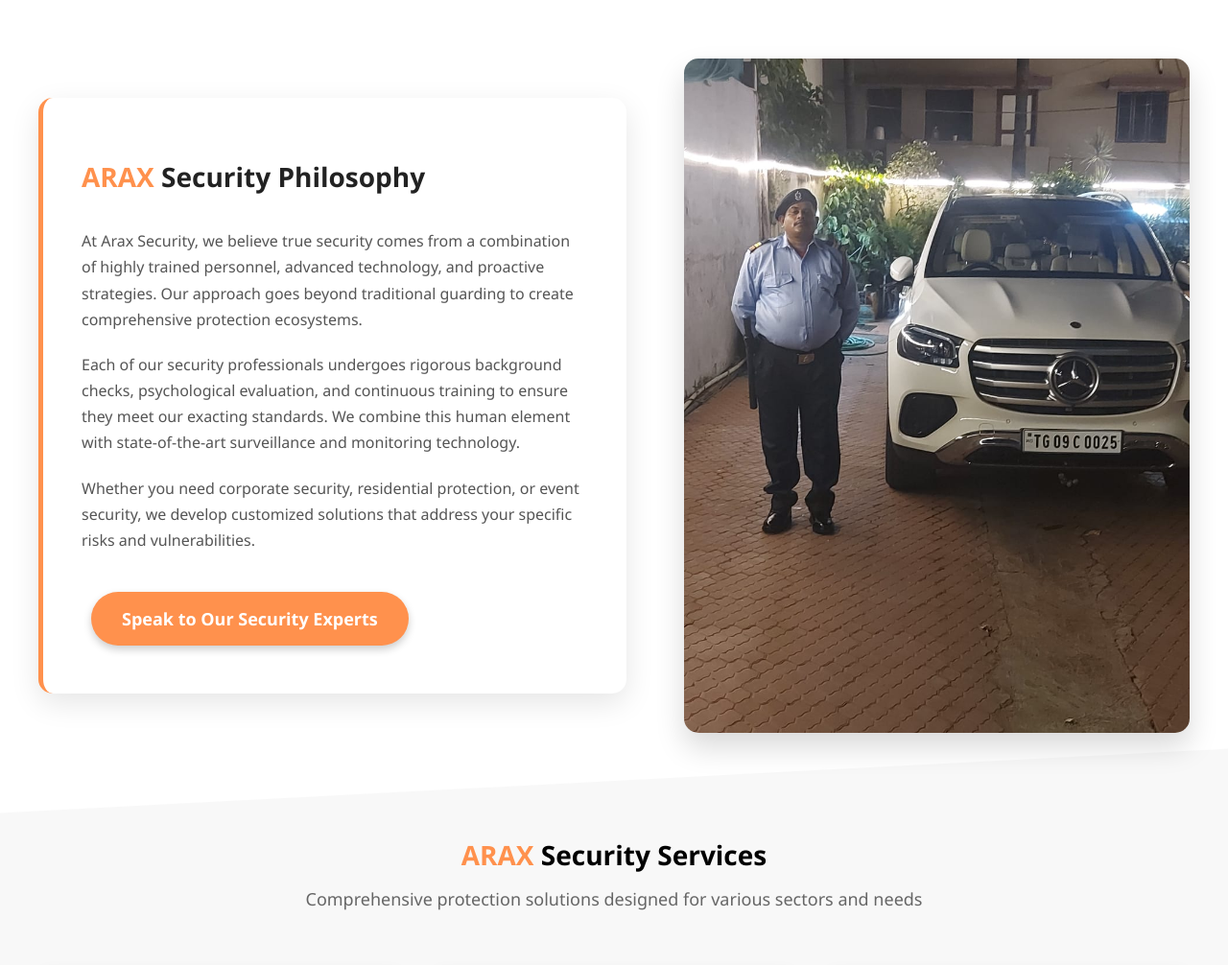
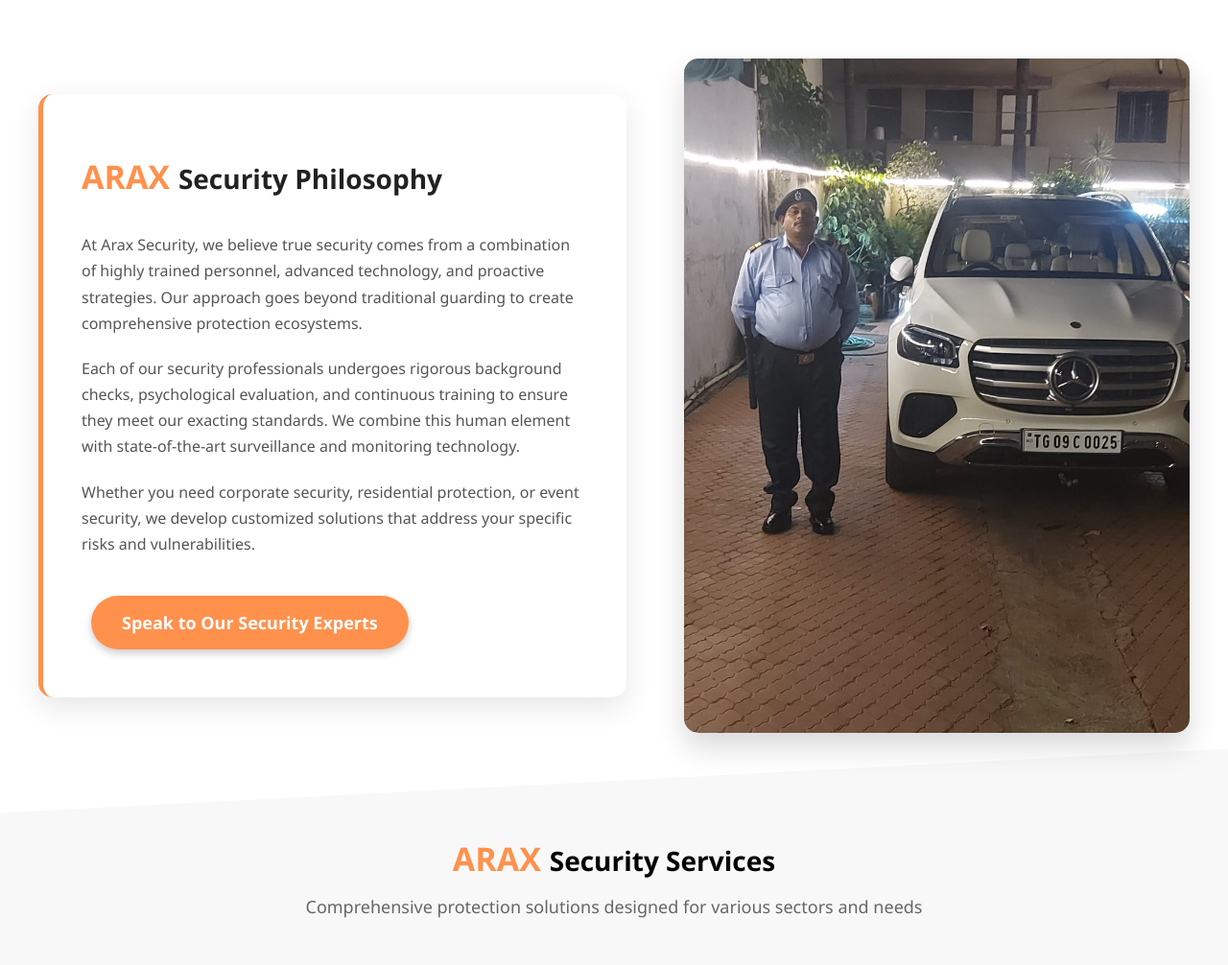
Before and after one commit to vinaykalwala/ARAX, a Django app: page /securityservices/ in a window 1280 px wide. Shown: the part 621-1627 px from the top of the page at 96% size. Run offline with Django 5.2, Linux system fonts and the light colour scheme.

Commit message:
updated arax font size in services

```diff
--- a/templates/ert.html
+++ b/templates/ert.html
@@ -99,6 +99,7 @@
 
   .section-title h2 span {
     color: #ff914d;
+    font-size: 34px;
   }
 
   .section-title p {
@@ -206,6 +207,7 @@
 
   .emergency-overview-text h2 span {
     color: #ff914d;
+    font-size: 34px;
   }
 
   .emergency-overview-text p {
@@ -573,7 +575,7 @@
   }
 
   .cta-heading {
-    font-size: 36px;
+    font-size: 28px;
     margin-bottom: 20px;
     position: relative;
     padding-bottom: 15px;
@@ -582,6 +584,7 @@
 
   .cta-heading span {
     color: #ff914d;
+    font-size: 36px;
   }
 
   .cta-flex {
--- a/templates/housekeeping.html
+++ b/templates/housekeeping.html
@@ -174,6 +174,7 @@
 
   .housekeeping-overview-text h2 span {
     color: #ff914d;
+    font-size: 34px;
   }
 
   .housekeeping-overview-text p {
@@ -241,6 +242,7 @@
 
   .section-title h2 span {
     color: #ff914d;
+    font-size: 34px;
   }
 
   .section-title p {
@@ -552,7 +554,7 @@
   }
 
   .cta-heading {
-    font-size: 36px;
+    font-size: 26px;
     margin-bottom: 20px;
     position: relative;
     display: inline-block;
@@ -562,6 +564,7 @@
 
   .cta-heading span {
     color: #ff914d;
+    font-size: 36px;
   }
 
   .cta-flex {
--- a/templates/outsourcing.html
+++ b/templates/outsourcing.html
@@ -182,6 +182,7 @@
 .intro-section h2 span {
   color: #ff914d;
   position: relative;
+  font-size: 34px;
 }
 
 .intro-lead {
@@ -285,6 +286,7 @@
 
 .section-header h2 span {
   color: #ff914d;
+  font-size: 34px;
 }
 
 .section-header p {
@@ -505,7 +507,7 @@
 }
 
 .cta-section h2 {
-  font-size: 32px;
+  font-size: 26px;
   margin-bottom: 20px;
   color: black;
   font-weight: 700;
--- a/templates/qrt.html
+++ b/templates/qrt.html
@@ -99,6 +99,7 @@
 
   .section-title h2 span {
     color: #ff914d;
+    font-size: 34px;
   }
 
   .section-title p {
@@ -205,6 +206,7 @@
 
   .security-overview-text h2 span {
     color: #ff914d;
+    font-size: 34px;
   }
 
   .security-overview-text p {
@@ -571,7 +573,7 @@
   }
 
   .cta-heading {
-    font-size: 36px;
+    font-size: 26px;
     margin-bottom: 20px;
     position: relative;
     padding-bottom: 15px;
@@ -580,6 +582,7 @@
 
   .cta-heading span {
     color: #ff914d;
+    font-size: 36px;
   }
 
   .cta-flex {
--- a/templates/securityservices.html
+++ b/templates/securityservices.html
@@ -189,6 +189,7 @@ background: linear-gradient(to right, rgba(0, 0, 0, 0.7), rgba(0, 0, 0, 0.5)),
 
   .security-overview-text h2 span {
     color: #ff914d;
+    font-size: 34px;
   }
 
   .security-overview-text p {
@@ -270,6 +271,7 @@ background: linear-gradient(to right, rgba(0, 0, 0, 0.7), rgba(0, 0, 0, 0.5)),
 
   .section-title h2 span {
     color: #ff914d;
+    font-size: 34px;
   }
 
   .section-title p {
@@ -609,7 +611,7 @@ background: linear-gradient(to right, rgba(0, 0, 0, 0.7), rgba(0, 0, 0, 0.5)),
 }
 
 .cta-heading {
-  font-size: 36px;
+  font-size: 26px;
   margin-bottom: 20px;
   position: relative;
   display: inline-block;
@@ -618,6 +620,7 @@ background: linear-gradient(to right, rgba(0, 0, 0, 0.7), rgba(0, 0, 0, 0.5)),
 
 .cta-heading span {
   color: #ff914d;
+  font-size: 34px;
 }
 
 .cta-flex {
```
